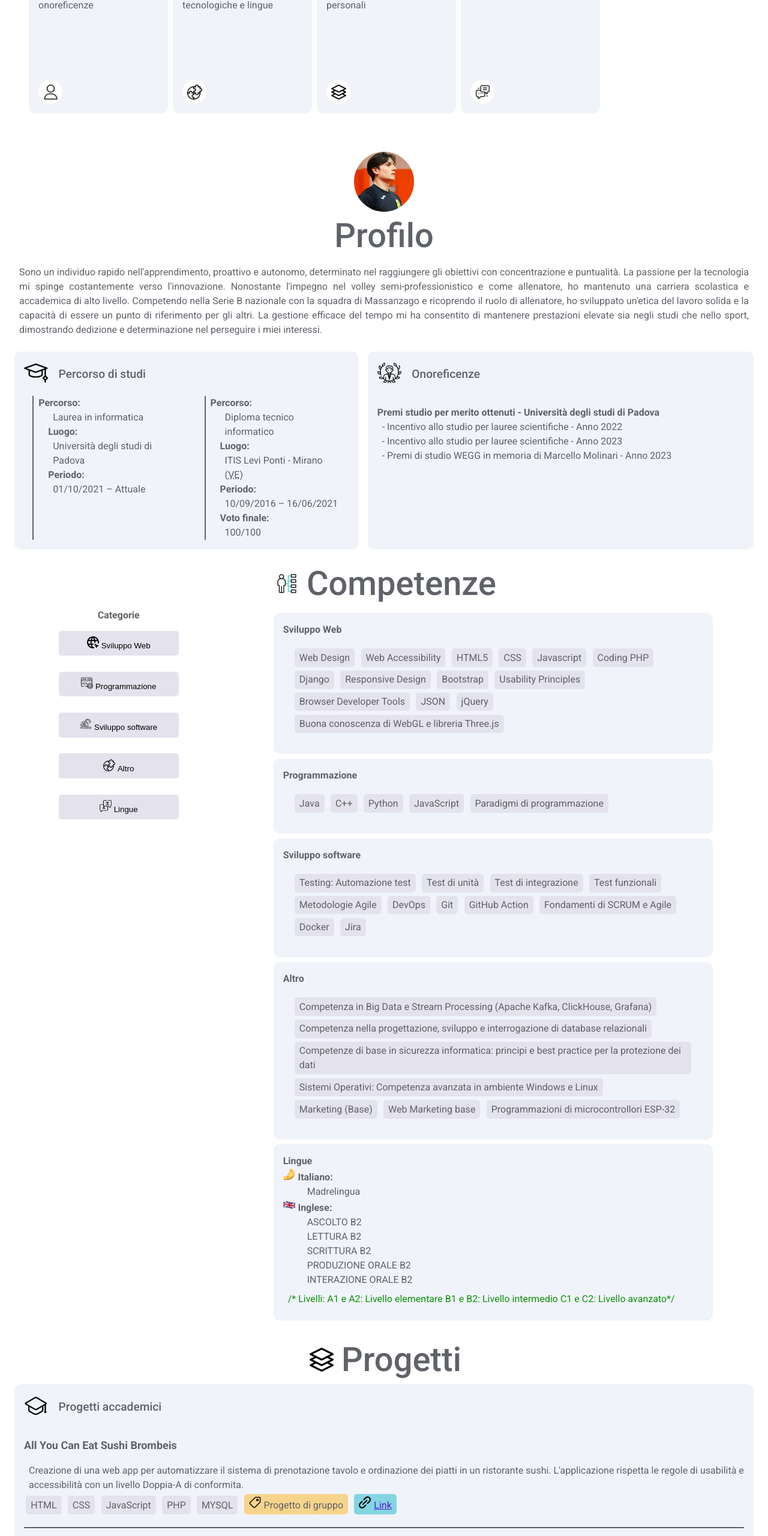
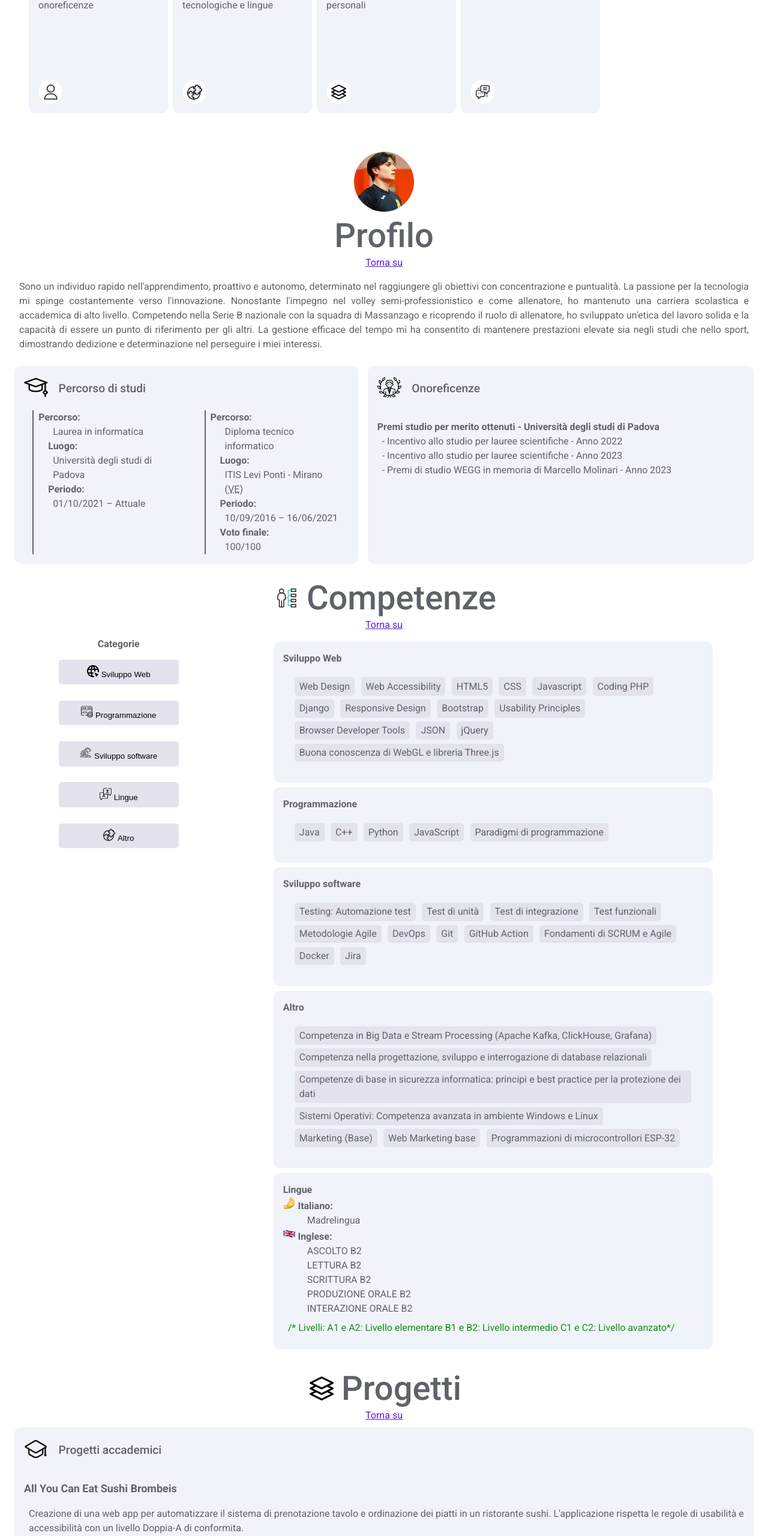
Before and after one commit to Barutta02/Barutta_portfolio, a website: page index.html in a window 1280 px wide. Shown: the part 231-2792 px from the top of the page at 60% size. Drawn offline with Linux system fonts and the light colour scheme.

Commit message:
all valid

```diff
--- a/index.html
+++ b/index.html
@@ -14,7 +14,7 @@
     <link rel="preconnect" href="https://fonts.gstatic.com" crossorigin>
     <link href="https://fonts.googleapis.com/css2?family=Roboto:ital,wght@0,100;0,300;0,400;0,500;0,700;0,900;1,100;1,300;1,400;1,500;1,700;1,900&display=swap" rel="stylesheet">
 </head>
-<header>
+<header id="header">
     <h1 class="header roboto-regular">Andrea Barutta</h1>
     <h2 class="header roboto-regular" lang="en">Cosa vuoi visualizzare?</h2>
     <ul id="argumentList">
@@ -49,7 +49,9 @@
     <section id="profileSection">
         <div class="sectionHeader"> <img src="assets/images/profile.jpeg" alt="Immagine di profilo di Andrea Barutta" id="profilePicture">
             <h2 class="roboto-regular">Profilo</h2>
+            <a href="#header" class="goUp">Torna su</a>
         </div>
+
         <p class="freeParagraph">Sono un individuo rapido nell'apprendimento, proattivo e autonomo, determinato nel raggiungere gli obiettivi con concentrazione e puntualità. La passione per la tecnologia mi spinge costantemente verso l'innovazione. Nonostante l'impegno nel volley
             semi-professionistico e come allenatore, ho mantenuto una carriera scolastica e accademica di alto livello. Competendo nella Serie B nazionale con la squadra di Massanzago e ricoprendo il ruolo di allenatore, ho sviluppato un'etica del lavoro
             solida e la capacità di essere un punto di riferimento per gli altri. La gestione efficace del tempo mi ha consentito di mantenere prestazioni elevate sia negli studi che nello sport, dimostrando dedizione e determinazione nel perseguire i
@@ -101,6 +103,8 @@
             <div id="skillsImage" class="imageTitle"></div>
             <h2 class="roboto-regular">Competenze</h2>
         </div>
+        <a href="#header" class="goUp">Torna su</a>
+
         <div class="SkillBody SubSectionGroup">
             <div id="categories">
                 <h5>Categorie</h5>
@@ -109,8 +113,8 @@
                     <li><button onclick="showSkills('webDevSkills')" id="webdevButton" class="iconBefore">Sviluppo Web</button> </li>
                     <li><button onclick="showSkills('ProgrammingSkill')" id="ProgrammingdevButton" class="iconBefore">Programmazione</button></li>
                     <li><button onclick="showSkills('Develop')" id="softwareButton" class="iconBefore">Sviluppo software</button></li>
+                    <li><button onclick="showSkills('Language')" id="LangButton" class="iconBefore">Lingue</button></li>
                     <li><button onclick="showSkills('Other')" id="OtherdevButton" class="iconBefore">Altro</button></li>
-                    <li><button onclick="showSkills('Language')" id="LangButton" class="iconBefore">Lingue</button></li>
 
                 </ul>
             </div>
@@ -196,6 +200,7 @@
             <div id="ProjectsImage" class="imageTitle"></div>
             <h2 class="roboto-regular">Progetti</h2>
         </div>
+        <a href="#header" class="goUp">Torna su</a>
         <div class="SubSectionGroup">
             <div class="projectsDivider">
                 <div class="sectionSubHeader">
@@ -312,6 +317,7 @@
             <div id="ContactImage" class="imageTitle"></div>
             <h2 class="roboto-regular">Contatti</h2>
         </div>
+        <a href="#header" class="goUp">Torna su</a>
         <div class="socialMediaDIV">
             <div class="boxAccount">
                 <div class="socialMediaBox" onclick="location.href='https://www.instagram.com/andrea.barutta?igsh=MW5tdHo0dGt0N3lxbw==' ">
--- a/style.css
+++ b/style.css
@@ -149,6 +149,10 @@ header {
 
 .argumentIcon.project {
     background-image: url('assets/icon/layers.png');
+}
+
+.goUp {
+    text-align: center;
 }
 
 h1,
```
